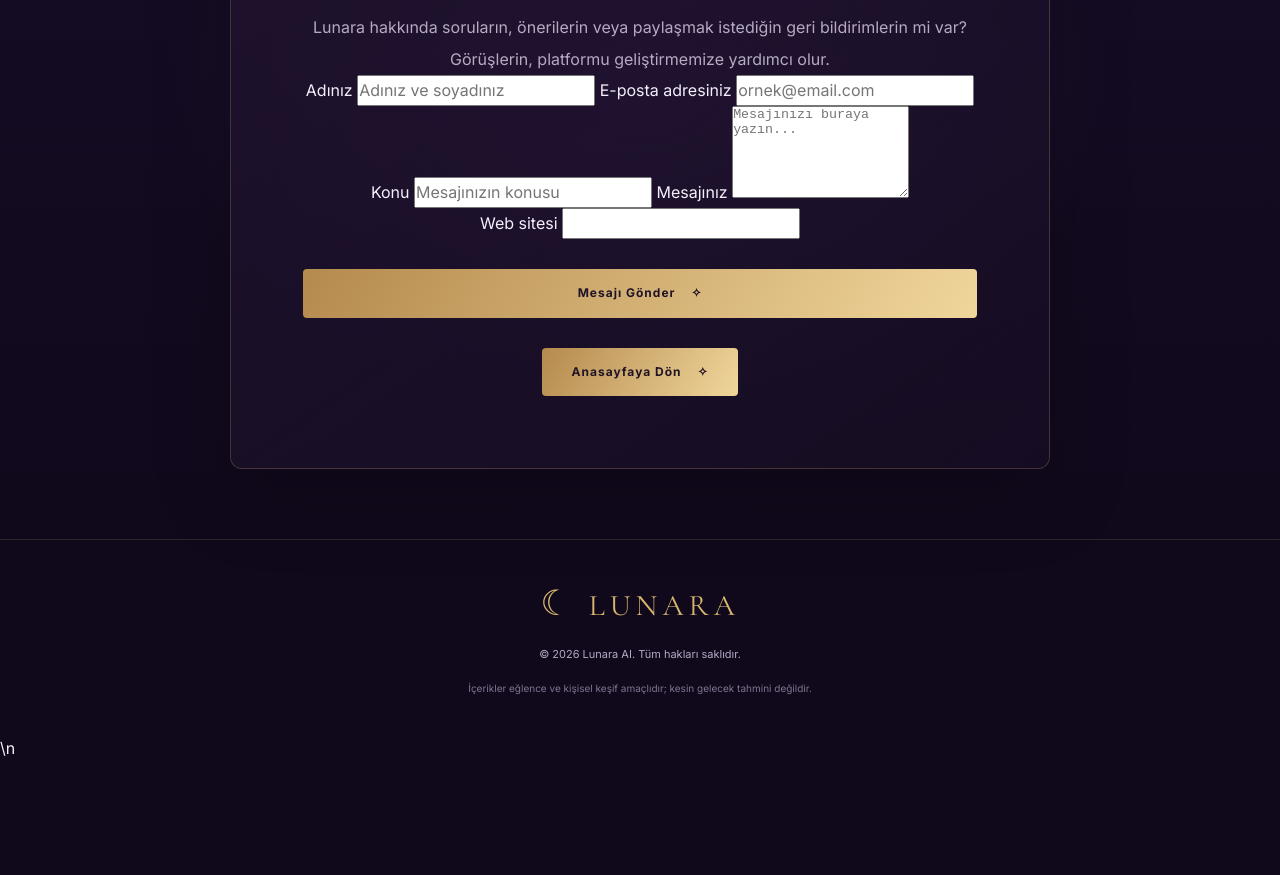
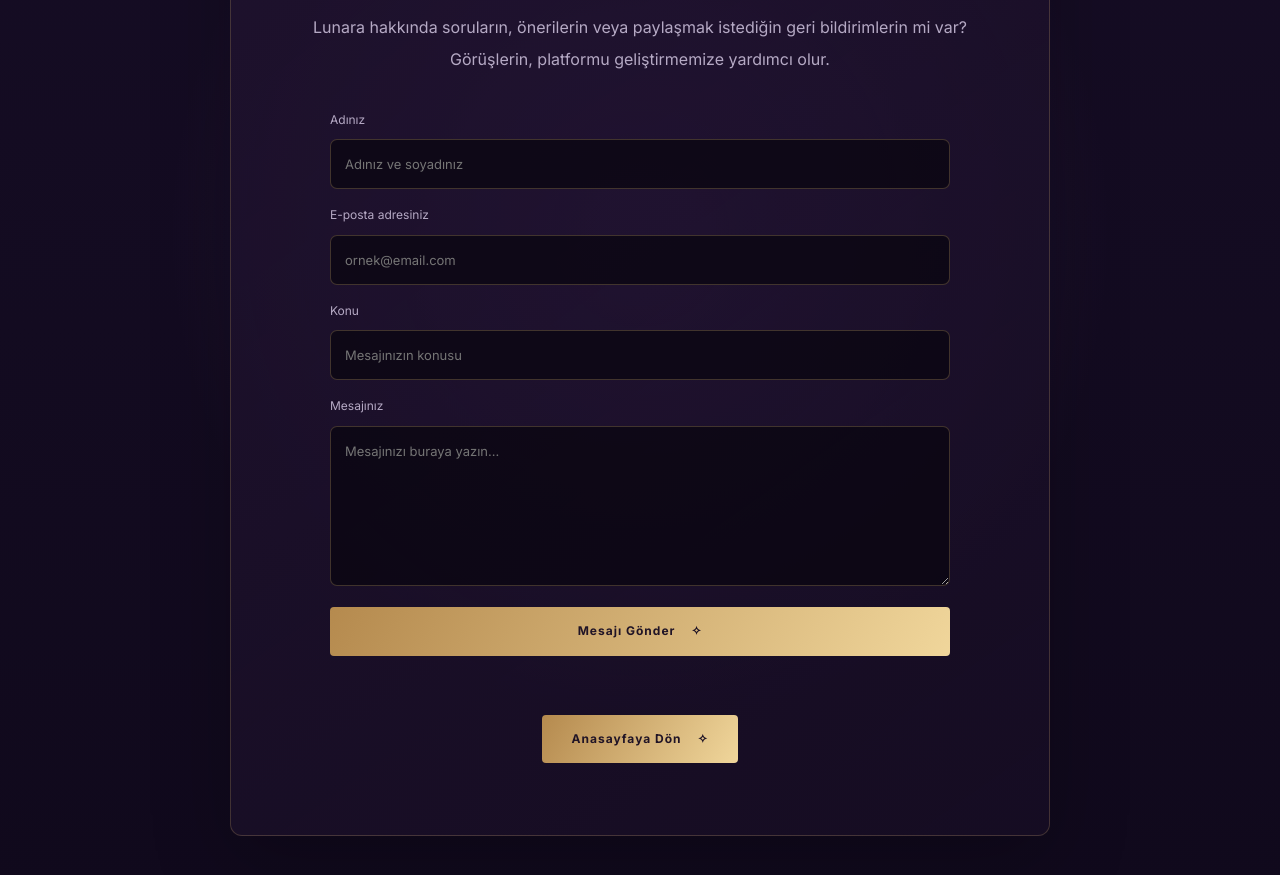
Before and after one commit to 1yoldasisik/lunara-ai, a website: page public/iletisim.html in a window 1280 px wide. Shown: the part 339-1214 px from the top of the page. Before the commit the page ends 1102 px from the top, so only its background shows below. Drawn offline with nearby package versions, Linux system fonts and the light colour scheme.

Commit message:
Style contact message form

```diff
--- a/public/style.css
+++ b/public/style.css
@@ -924,3 +924,54 @@ button { cursor: pointer; }
     font-size: 13px;
     line-height: 1.8;
 }
+
+
+/* LUNARA_CONTACT_FORM_20261119 */
+.contact-form {
+    max-width: 620px;
+    margin: 28px auto 0;
+    display: grid;
+    gap: 9px;
+    text-align: left;
+}
+.contact-form label {
+    color: var(--muted);
+    font-size: 12px;
+    margin-top: 7px;
+}
+.contact-form input,
+.contact-form textarea {
+    width: 100%;
+    min-width: 0;
+    padding: 13px 14px;
+    border: 1px solid rgba(217,182,111,.25);
+    border-radius: 7px;
+    outline: none;
+    background: rgba(10,6,17,.75);
+    color: var(--text);
+    font: inherit;
+    font-size: 13px;
+}
+.contact-form textarea {
+    resize: vertical;
+    min-height: 140px;
+    line-height: 1.7;
+}
+.contact-form input:focus,
+.contact-form textarea:focus { border-color: var(--gold); }
+.contact-form .form-submit { width: 100%; margin-top: 12px; }
+.contact-status {
+    min-height: 20px;
+    color: var(--gold);
+    text-align: center;
+    font-size: 12px;
+    line-height: 1.6;
+}
+.contact-status.error { color: #f0a0a8; }
+.contact-honeypot {
+    position: absolute !important;
+    left: -10000px !important;
+    width: 1px !important;
+    height: 1px !important;
+    overflow: hidden !important;
+}
```
